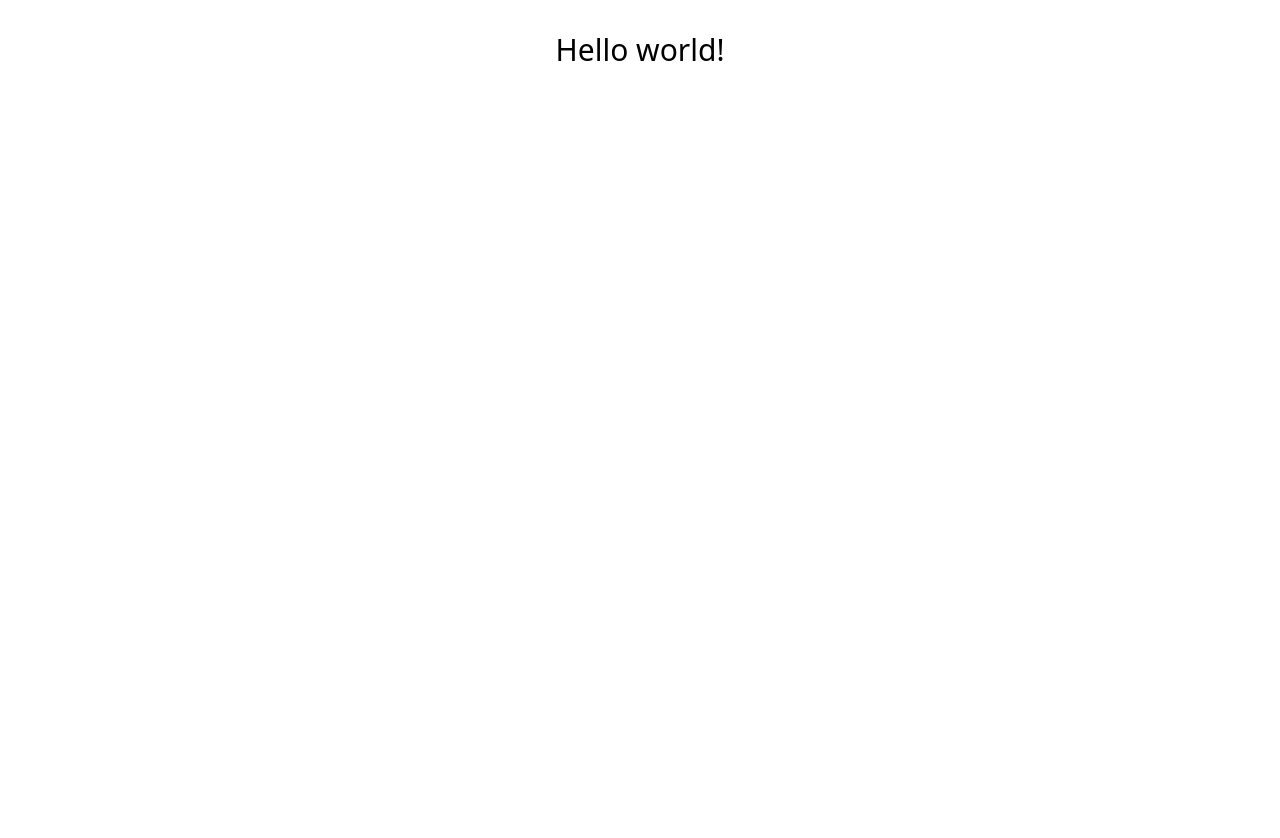
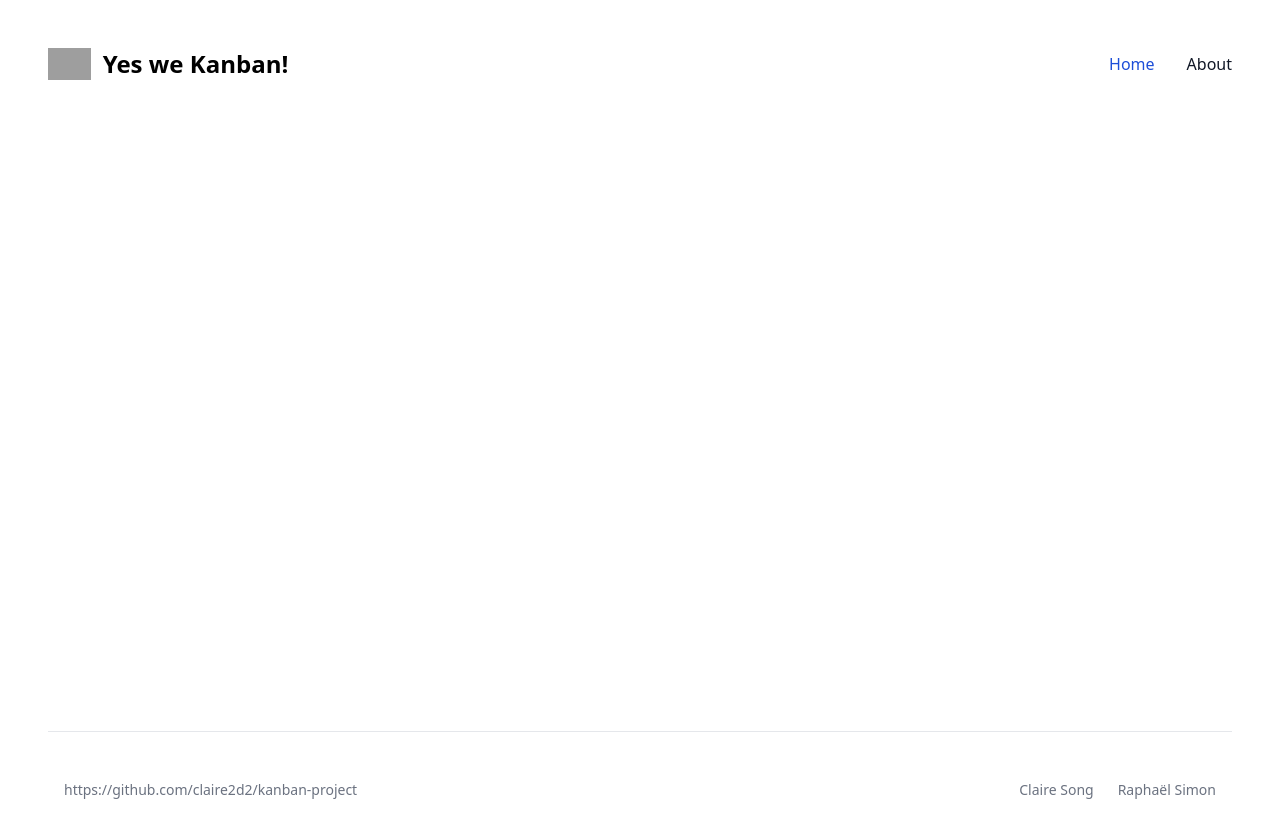
Before and after one commit to claire2d2/kanban-project, a React (Vite) app: page / in a window 1280 px wide. Shown: the top 838 px of the page. Before the commit the page ends 800 px from the top, so only its background shows below. Built offline with nearby package versions, Linux system fonts and the light colour scheme; grey boxes are pictures that could not be loaded.

Commit message:
navbar, footer

```diff
--- a/src/App.jsx
+++ b/src/App.jsx
@@ -1,8 +1,18 @@
 import { useState } from "react";
 import "./App.css";
 
+import NavBar from "./components/NavBar/NavBar";
+import SideBar from "./components/SideBar/SideBar";
+import Footer from "./components/Footer/Footer";
+
 function App() {
-  return <h1 className="text-3xl text-opacity-40">Hello world!</h1>;
+  return (
+    <div className="App flex flex-col min-h-screen">
+      <NavBar />
+      <div className="mb-auto"></div>
+      <Footer />
+    </div>
+  );
 }
 
 export default App;
--- /dev/null
+++ b/src/components/Footer/Footer.jsx
@@ -0,0 +1,42 @@
+import React from "react";
+
+const Footer = () => {
+  return (
+    <footer class="m-4">
+      <hr className="my-3 border-gray-200 sm:mx-auto lg:my-8" />
+      <div class="w-full mx-auto max-w-screen-xl p-4 md:flex md:items-center md:justify-between">
+        <span class="text-sm text-gray-500 sm:text-center dark:text-gray-400">
+          <a
+            href="https://github.com/claire2d2/kanban-project"
+            target="_blank"
+            class="hover:underline"
+          >
+            https://github.com/claire2d2/kanban-project
+          </a>
+        </span>
+        <ul class="flex flex-wrap items-center mt-3 text-sm font-medium text-gray-500 dark:text-gray-400 sm:mt-0">
+          <li>
+            <a
+              href="https://www.linkedin.com/in/claireyuansong/"
+              target="_blank"
+              class="hover:underline me-4 md:me-6"
+            >
+              Claire Song
+            </a>
+          </li>
+          <li>
+            <a
+              href="https://www.linkedin.com/in/simonraphael/"
+              target="_blank"
+              class="hover:underline"
+            >
+              Raphaël Simon
+            </a>
+          </li>
+        </ul>
+      </div>
+    </footer>
+  );
+};
+
+export default Footer;
--- /dev/null
+++ b/src/components/NavBar/NavBar.jsx
@@ -0,0 +1,51 @@
+import React from "react";
+
+const NavBar = () => {
+  return (
+    // <nav className="bg-blue-600 text-white font-sans flex flex-col text-center items-center sm:flex-row sm:text-left sm:justify-between py-4 px-6 shadow w-full">
+    //   <img src="logo.png" alt="logo" className="h-8 w-auto" />
+    //   <a href="#">Home</a>
+    //   <a href="#">About</a>
+    //   <p>Yes we Kanban!</p>
+    // </nav>
+
+    <nav className="bg-white border-gray-200 dark:bg-gray-900">
+      <div className="max-w-screen-xl flex flex-wrap items-center justify-between mx-auto p-4">
+        <a href="#" className="flex items-center space-x-3 rtl:space-x-reverse">
+          <img
+            src="https://flowbite.com/docs/images/logo.svg"
+            className="h-8"
+            alt="Flowbite Logo"
+          />
+          <span className="self-center text-2xl font-semibold whitespace-nowrap dark:text-white">
+            Yes we Kanban!
+          </span>
+        </a>
+
+        <div className="w-full md:block md:w-auto" id="navbar-default">
+          <ul className="font-medium flex flex-col p-4 md:p-0 mt-4 border border-gray-100 rounded-lg bg-gray-50 md:flex-row md:space-x-8 rtl:space-x-reverse md:mt-0 md:border-0 md:bg-white dark:bg-gray-800 md:dark:bg-gray-900 dark:border-gray-700">
+            <li>
+              <a
+                href="#"
+                className="block py-2 px-3 text-white bg-blue-700 rounded md:bg-transparent md:text-blue-700 md:p-0 dark:text-white md:dark:text-blue-500"
+                aria-current="page"
+              >
+                Home
+              </a>
+            </li>
+            <li>
+              <a
+                href="#"
+                className="block py-2 px-3 text-gray-900 rounded hover:bg-gray-100 md:hover:bg-transparent md:border-0 md:hover:text-blue-700 md:p-0 dark:text-white md:dark:hover:text-blue-500 dark:hover:bg-gray-700 dark:hover:text-white md:dark:hover:bg-transparent"
+              >
+                About
+              </a>
+            </li>
+          </ul>
+        </div>
+      </div>
+    </nav>
+  );
+};
+
+export default NavBar;
--- /dev/null
+++ b/src/components/SideBar/SideBar.jsx
@@ -0,0 +1,7 @@
+import React from "react";
+
+const SideBar = () => {
+  return <div>SideBar</div>;
+};
+
+export default SideBar;
```
Also changed, not shown: public/logo.png (added), src/components/Footer/Footer.css (added), src/components/NavBar/NavBar.css (added), src/components/SideBar/SideBar.css (added).
